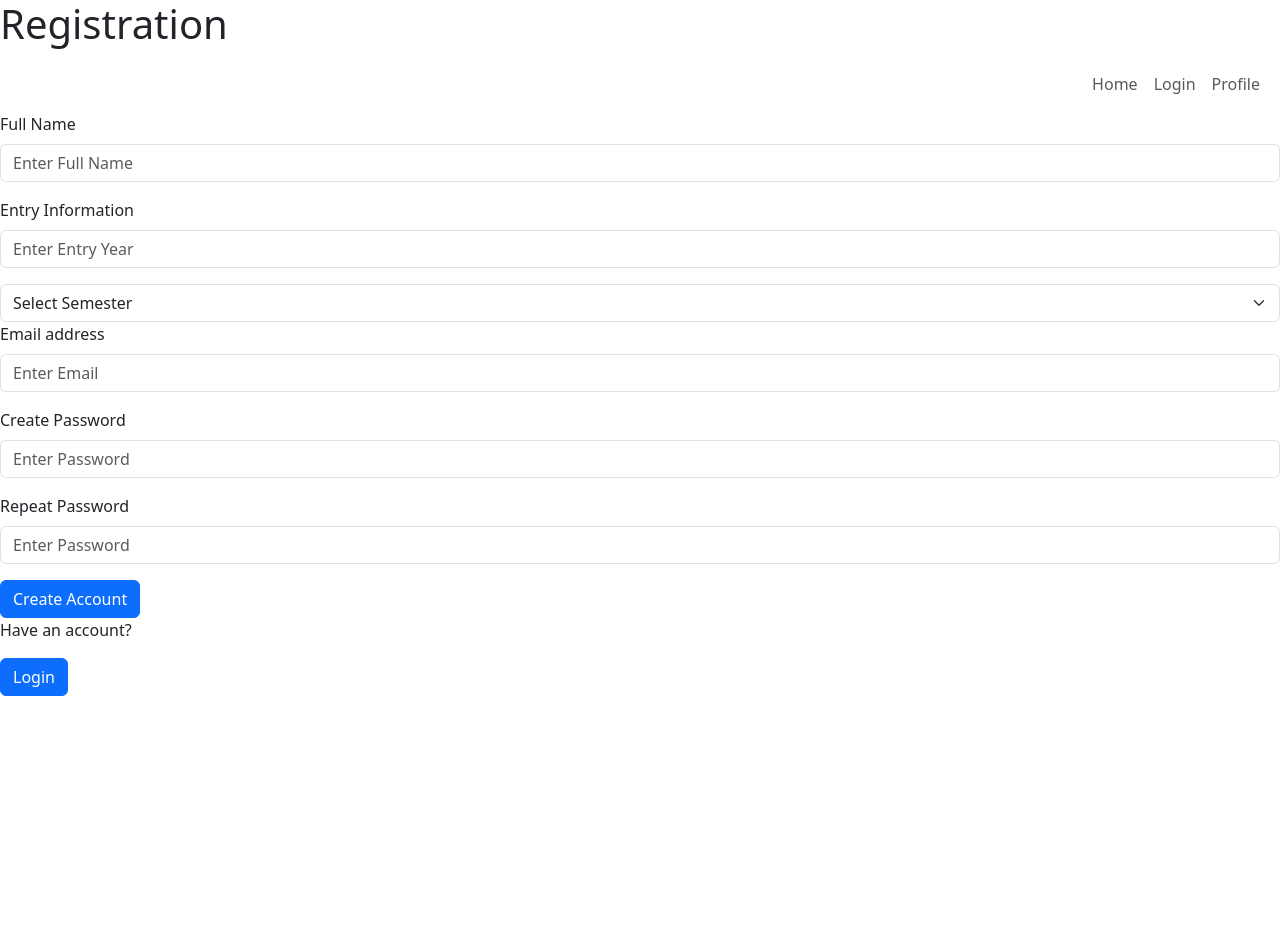
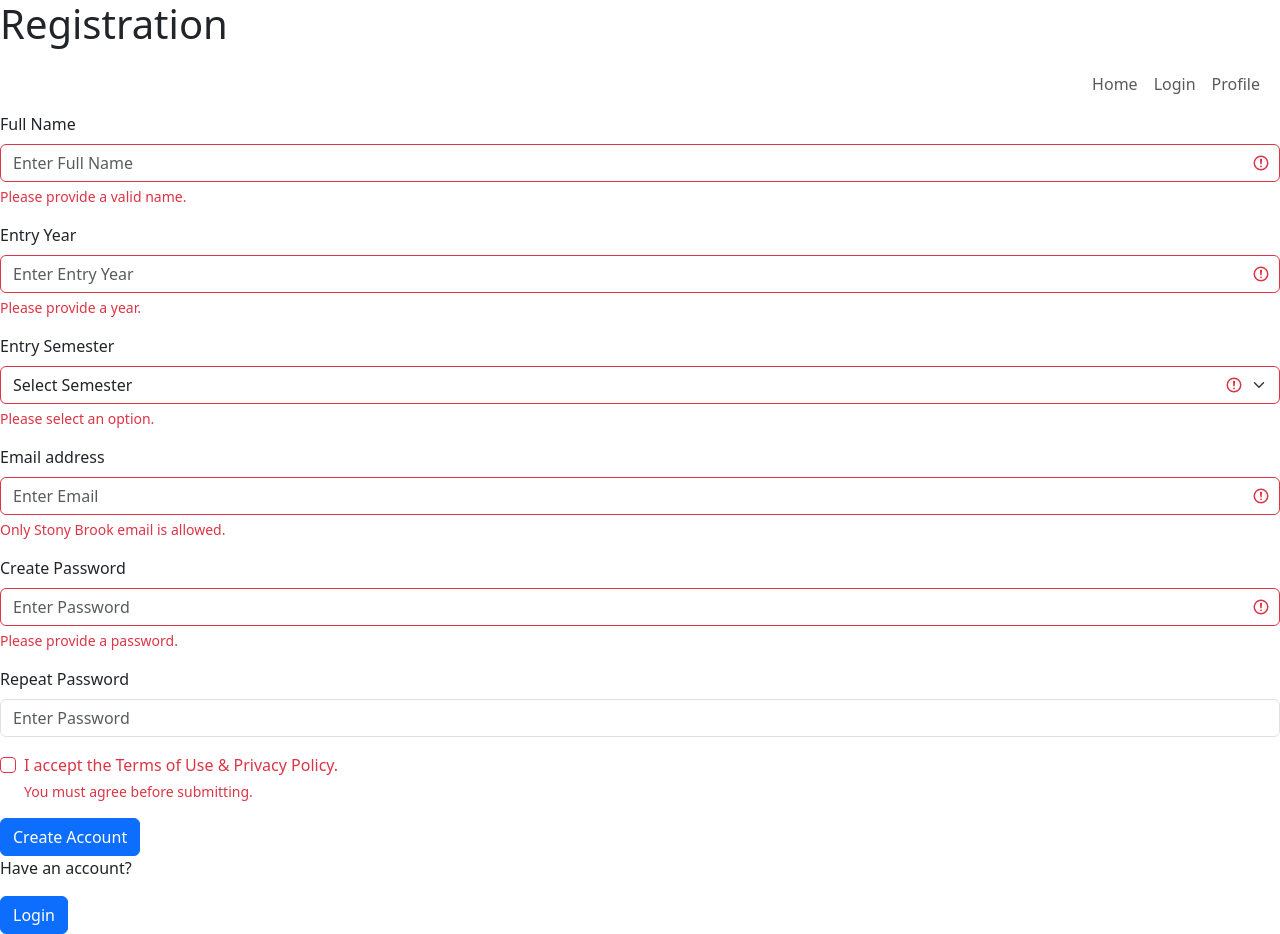
Before and after one commit to yeonkyung-ha/CSChatWeb, a React (Vite) app: page /Registration in a window 1280 px wide. Before the commit the page ends 800 px from the top, so only its background shows below. Built offline with nearby package versions, Linux system fonts and the light colour scheme.

Commit message:
Add Validations on Each Form

```diff
--- a/src/components/Registration.jsx
+++ b/src/components/Registration.jsx
@@ -15,14 +15,35 @@ function Registration(props) {
   const [entrySemester, setEntrySemester] = useState("");
   const [email, setEmail] = useState("");
   const [password, setPassword] = useState("");
+  const [confirmPassword, setConfirmPassword] = useState("");
+  const [agree, setAgree] = useState(false);
+  const [validated, setValidated] = useState(false);
+
+  const handleSubmit = (event) => {
+    const form = event.currentTarget;
+    if (form.checkValidity() === false) {
+      event.preventDefault();
+      event.stopPropagation();
+    }
+    setValidated(true);
+  };
 
   async function createAccount() {
+    const isFormValid =
+      name.length > 0 &&
+      entryYear.length === 4 &&
+      entrySemester.length > 0 &&
+      email.includes("@stonybrook.edu") &&
+      password.length > 0 &&
+      password === confirmPassword &&
+      agree === true;
+
     //create account and profile
-    if (memberList.includes(email)) {
-      console.log(memberList);
+    if (!isFormValid) {
+      alert("Please provide valid information");
+    } else if (memberList.includes(email)) {
       alert("Already have the account");
-    }
-    else {
+    } else {
       const registrationData = {
         full_name: name,
         entry_year: entryYear,
@@ -31,6 +52,7 @@ function Registration(props) {
         password: password,
       };
       try {
+        alert("Registration is sucessed!");
         const response = await fetch(
           "http://localhost:4646/api/cschat/member",
           {
@@ -46,7 +68,6 @@ function Registration(props) {
         }
         const result = await response.json();
         console.log(result.message);
-        alert("Success!")
       } catch (error) {
         console.log("Error posting data:", error);
       }
@@ -87,40 +108,62 @@ function Registration(props) {
         </Container>
       </Navbar>
       <div id="contentsRegistration">
-        <Form id="registrationBox">
+        <Form
+          id="registrationBox"
+          validated={validated}
+          onSubmit={handleSubmit}
+        >
           <Form.Group className="mb-3" id="registration_item">
             <Form.Label>Full Name</Form.Label>
             <Form.Control
               type="text"
               placeholder="Enter Full Name"
               onChange={(e) => setName(e.target.value)}
+              isInvalid={name.length == 0}
             />
+            <Form.Control.Feedback type="invalid">
+              Please provide a valid name.
+            </Form.Control.Feedback>
           </Form.Group>
           <Form.Group className="mb-3" id="registration_item">
-            <Form.Label>Entry Information</Form.Label>
+            <Form.Label>Entry Year</Form.Label>
             <Form.Control
               type="number"
               placeholder="Enter Entry Year"
-              maxLength="4"
               onChange={(e) => setEntryYear(e.target.value)}
+              isInvalid={entryYear.length !== 4}
             />
+            <Form.Control.Feedback type="invalid">
+              Please provide a year.
+            </Form.Control.Feedback>
           </Form.Group>
+          <Form.Group className="mb-3" id="registration_item">
+            <Form.Label>Entry Semester</Form.Label>
             <Form.Select
               aria-label="Default select example"
               id="fregistration_item_semester"
               onChange={(e) => setEntrySemester(e.target.value)}
+              isInvalid={entrySemester.length == 0}
             >
               <option>Select Semester</option>
               <option value="Spring">Spring</option>
               <option value="Fall">Fall</option>
             </Form.Select>
+            <Form.Control.Feedback type="invalid">
+              Please select an option.
+            </Form.Control.Feedback>
+          </Form.Group>
           <Form.Group className="mb-3" id="registration_item">
             <Form.Label>Email address</Form.Label>
             <Form.Control
               type="email"
               placeholder="Enter Email"
               onChange={(e) => setEmail(e.target.value)}
+              isInvalid={!email.includes("@stonybrook.edu")}
             />
+            <Form.Control.Feedback type="invalid">
+              Only Stony Brook email is allowed.
+            </Form.Control.Feedback>
           </Form.Group>
           <Form.Group className="mb-3" id="registration_item">
             <Form.Label>Create Password</Form.Label>
@@ -128,13 +171,34 @@ function Registration(props) {
               type="password"
               placeholder="Enter Password"
               onChange={(e) => setPassword(e.target.value)}
+              isInvalid={password.length == 0}
             />
+            <Form.Control.Feedback type="invalid">
+              Please provide a password.
+            </Form.Control.Feedback>
           </Form.Group>
           <Form.Group className="mb-3" id="registration_item">
             <Form.Label>Repeat Password</Form.Label>
-            <Form.Control type="password" placeholder="Enter Password"/>
+            <Form.Control
+              type="password"
+              placeholder="Enter Password"
+              onChange={(e) => setConfirmPassword(e.target.value)}
+              isInvalid={confirmPassword !== password}
+            />
+            <Form.Control.Feedback type="invalid">
+              Password do not match.
+            </Form.Control.Feedback>
           </Form.Group>
-          <Button type="button" id="creatAccountButton" onClick={createAccount}>
+          <Form.Group className="mb-3" id="registration_item">
+            <Form.Check
+              isInvalid={agree === false}
+              onClick={() => setAgree(!agree)}
+              label="I accept the Terms of Use & Privacy Policy."
+              feedback="You must agree before submitting."
+              feedbackType="invalid"
+            />
+          </Form.Group>
+          <Button type="submit" id="creatAccountButton" onClick={createAccount}>
             Create Account
           </Button>
           <div id="tryLogin">
```
Lines whose indentation alone changed are shown as unchanged.
